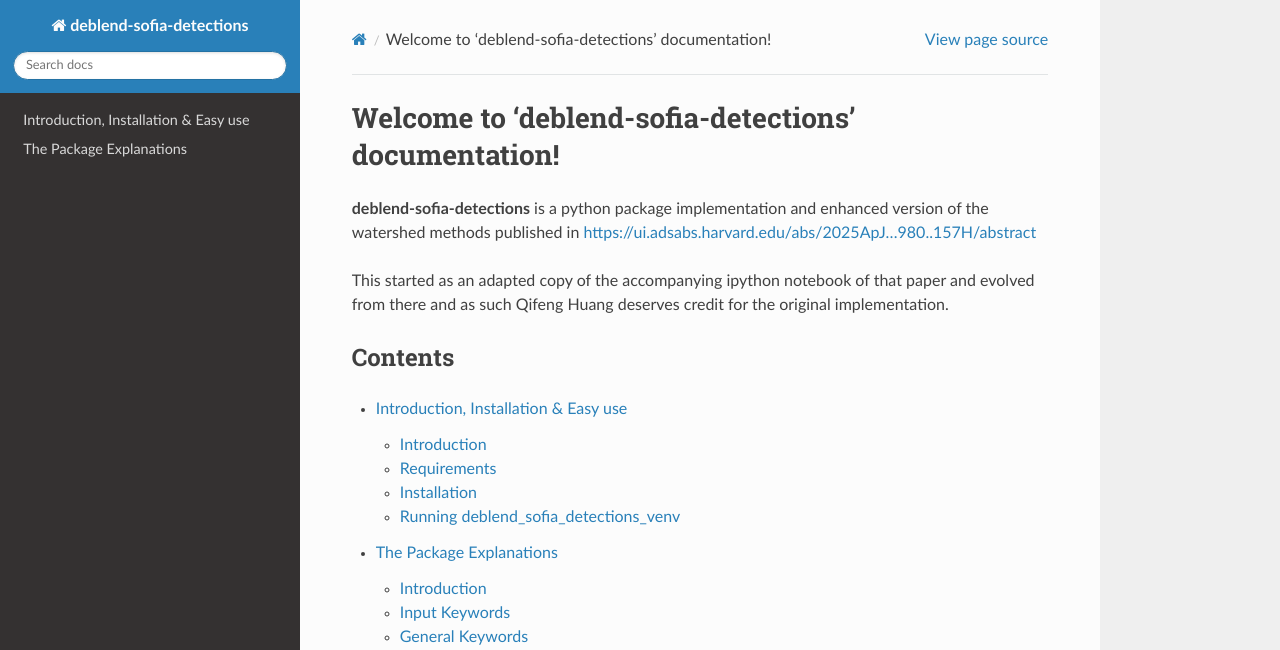
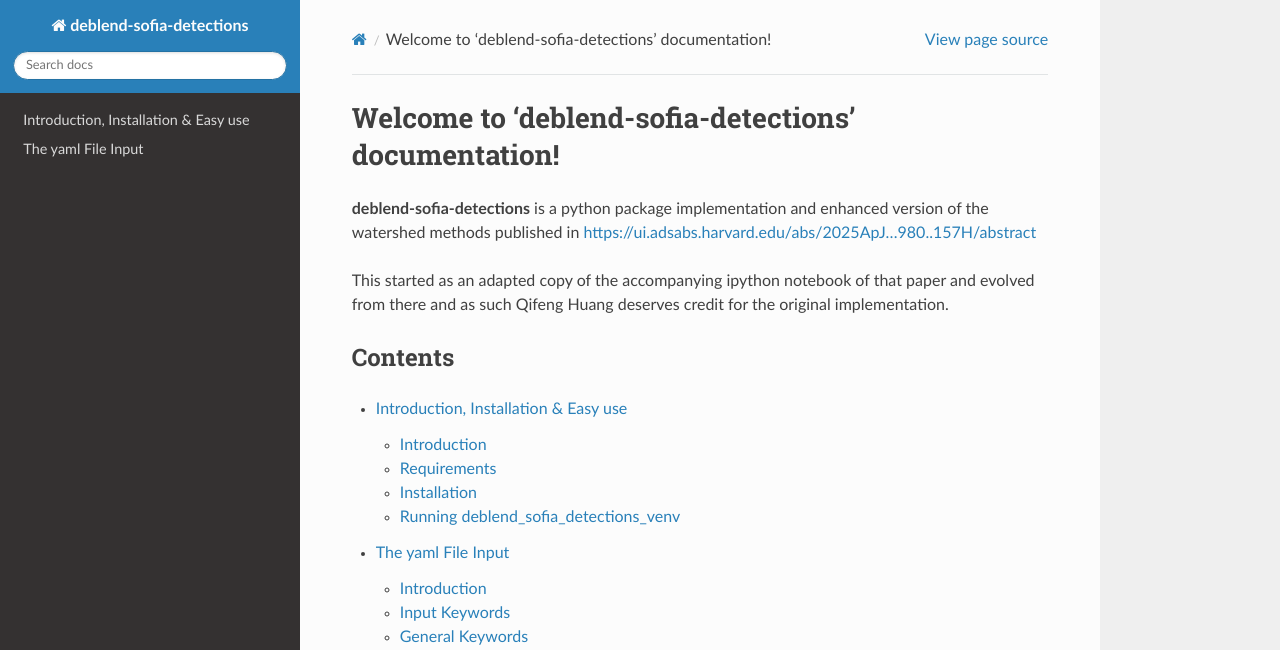
Before and after one commit to PeterKamphuis/deblend_sofia_detections, a Sphinx documentation site: the page built from docs/source/index.rst, in a window 1280 px wide. Shown: the top 650 px of the page. Built offline with Sphinx 7.4.7 and the Read the Docs theme 3.1.0, drawn with Linux system fonts in a browser that asks for light colours; pages that are not in the unit, such as notebooks, are missing from menus.

Commit message:
Added some documentation

```diff
--- a/docs/source/index.rst
+++ b/docs/source/index.rst
@@ -13,5 +13,5 @@ Contents
 
 
   Introduction, Installation & Easy use <readme.md>
-  The Package Explanations <Advanced.rst>
+  The yaml File Input <Advanced.rst>
   Copyright <license.rst>
```
